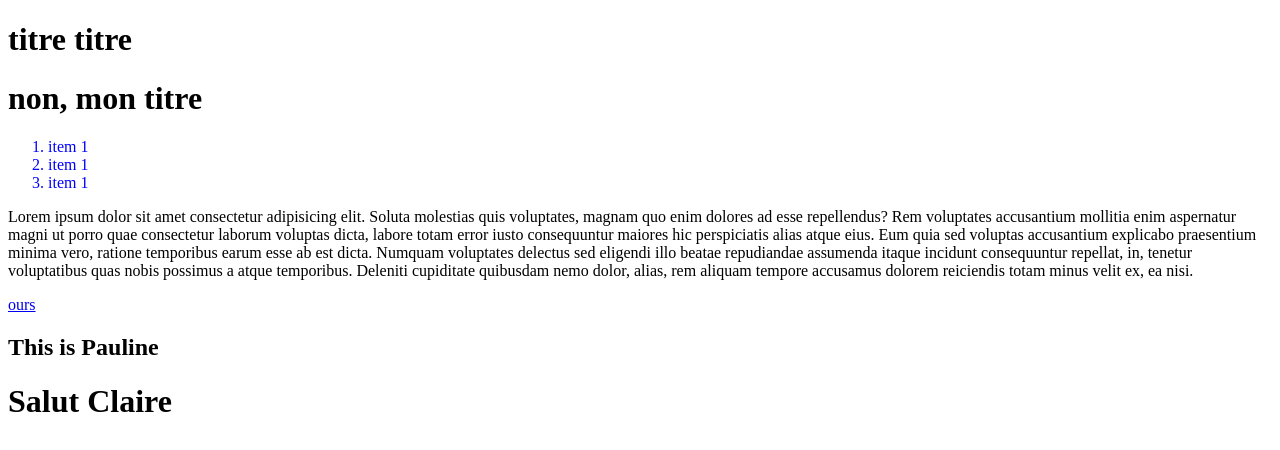
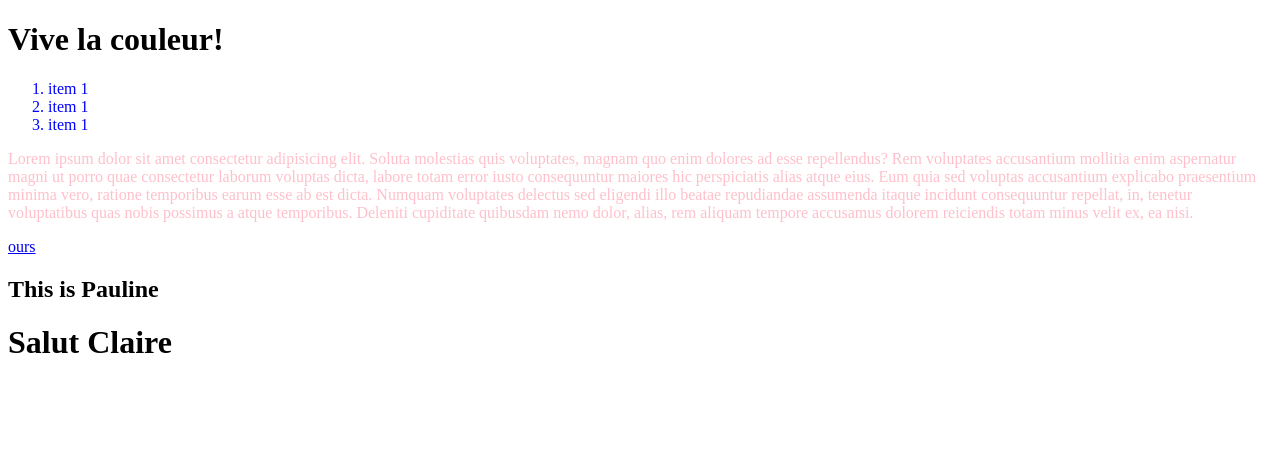
Before and after one commit to ClaireAv/test, a plain HTML site: page index.html in a window 1280 px wide. Drawn offline with Linux system fonts and the light colour scheme.

Commit message:
vive la couleur

```diff
--- a/index.html
+++ b/index.html
@@ -8,8 +8,7 @@
     <link rel="stylesheet" href="style.css">
 </head>
 <body>
-    <h1>titre titre</h1>
-    <h1>non, mon titre</h1>
+    <h1>Vive la couleur!</h1>
     <ol>
         <!-- lix3{item $} -->
         <li>item 1</li>
--- a/style.css
+++ b/style.css
@@ -1,3 +1,7 @@
 ol{
     color: blue;
 }
+
+p {
+    color: pink;
+}
```
